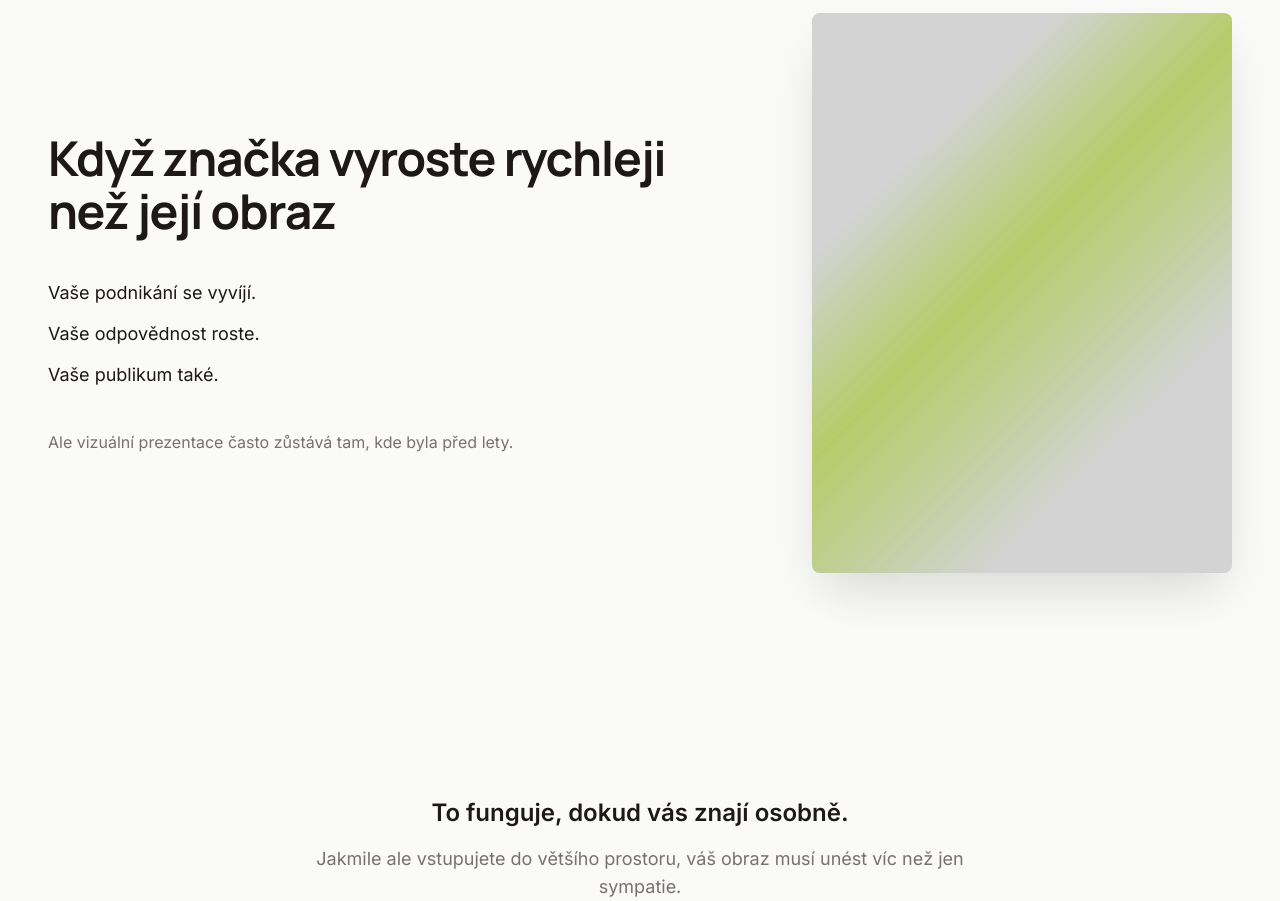
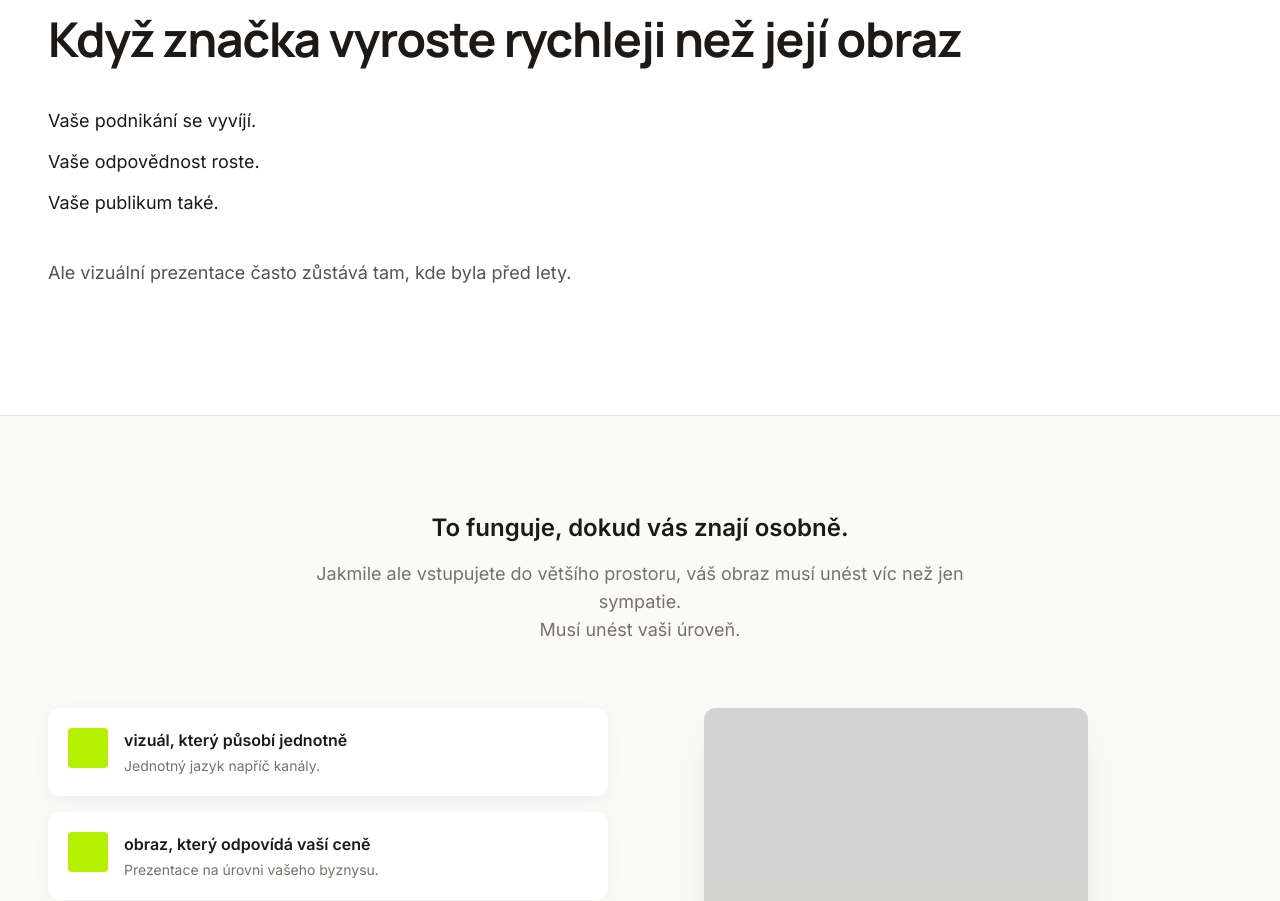
Before and after one commit to katarinabrics-eng/ai-content-studio, a Next.js app in the folder apps/content-studio/: page / in a window 1280 px wide. Shown: the part 860-1761 px from the top of the page. Built offline with nearby package versions, Linux system fonts and the light colour scheme.

Commit message:
refactor: update HomePage manifest section with new layout and styling for improved visual appeal and user engagement

```diff
--- a/apps/content-studio/src/app/page.tsx
+++ b/apps/content-studio/src/app/page.tsx
@@ -49,12 +49,12 @@ export default function HomePage() {
         </div>
       </section>
 
-      {/* SECTION: Manifest – 3 sub-sections (problem, transition, statement) */}
-      <section id="manifest" className="w-full border-t border-stone-200 bg-[#FAFAF9]">
-        <div className="mx-auto max-w-[1280px] px-6 sm:px-8 lg:px-12">
-          {/* SECTION 1 – Problem statement (2-column) */}
-          <div className="flex flex-col gap-12 py-32 lg:flex-row lg:items-center lg:gap-16">
-            <div className="min-w-0 flex-1">
+      {/* BLOK 2 – PROBLÉM: bílé pozadí, text vlevo, vpravo gradient čtverec (limetka → šedá), bez fotky */}
+      <section id="manifest" className="w-full border-t border-stone-200 bg-white">
+        <div className="mx-auto max-w-[1280px] px-6 py-24 sm:px-8 lg:px-12 lg:py-32">
+          <div className="flex flex-col gap-16 lg:flex-row lg:items-center lg:justify-between lg:gap-20">
+            {/* Text vlevo */}
+            <div className="min-w-0 flex-1 text-left">
               <h2 className="text-4xl font-bold tracking-tight text-stone-900 md:text-5xl md:leading-[1.1]">
                 Když značka vyroste rychleji než její obraz
               </h2>
@@ -67,25 +67,27 @@ export default function HomePage() {
               <p className="mt-3 text-lg leading-relaxed text-stone-900">
                 Vaše publikum také.
               </p>
-              <p className="mt-10 text-base text-stone-500">
+              <p className="mt-10 text-lg leading-relaxed text-stone-600">
                 Ale vizuální prezentace často zůstává tam, kde byla před lety.
               </p>
             </div>
-            <div className="relative flex-1 lg:max-w-[420px]">
-              <div className="relative aspect-[3/4] w-full overflow-hidden rounded-lg bg-stone-200 shadow-[0_25px_50px_-12px_rgba(0,0,0,0.15)]">
-                {/* Placeholder: grayscale portrait – replace with real img */}
-                <div className="absolute inset-0 bg-stone-300 grayscale" aria-hidden />
-                {/* Lime brush stroke overlay */}
-                <div
-                  className="absolute inset-0 opacity-90 mix-blend-multiply"
-                  style={{
-                    background: "linear-gradient(135deg, transparent 25%, rgba(180, 240, 0, 0.55) 45%, rgba(180, 240, 0, 0.4) 55%, transparent 75%)",
-                  }}
-                />
-              </div>
+            {/* Vpravo: minimalistický gradient čtverec (limetka → šedá), abstraktní roh */}
+            <div className="flex shrink-0 justify-end lg:justify-center">
+              <div
+                className="aspect-square w-full max-w-[280px] rounded-2xl sm:max-w-[320px] lg:max-w-[360px]"
+                style={{
+                  background: "linear-gradient(135deg, #A3E635 0%, #B4F000 25%, #d4d4d4 70%, #a8a29e 100%)",
+                }}
+                aria-hidden
+              />
             </div>
           </div>
+        </div>
+      </section>
 
+      {/* SECTION: Manifest – transition + statement (zachováno) */}
+      <section className="w-full border-t border-stone-200 bg-[#FAFAF9]">
+        <div className="mx-auto max-w-[1280px] px-6 sm:px-8 lg:px-12">
           {/* SECTION 2 – Transition block */}
           <div className="py-16 lg:py-24">
             <p className="text-center text-xl font-semibold text-stone-900 md:text-2xl">
```
